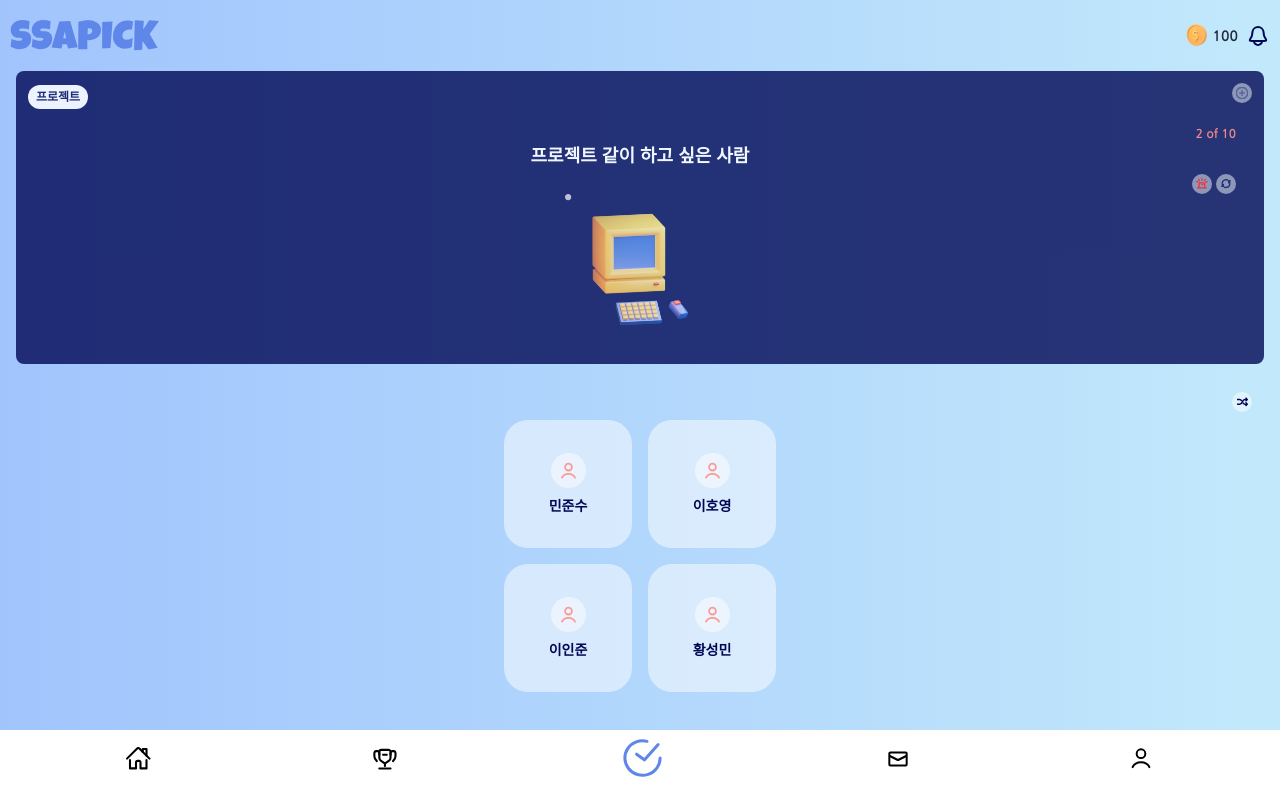
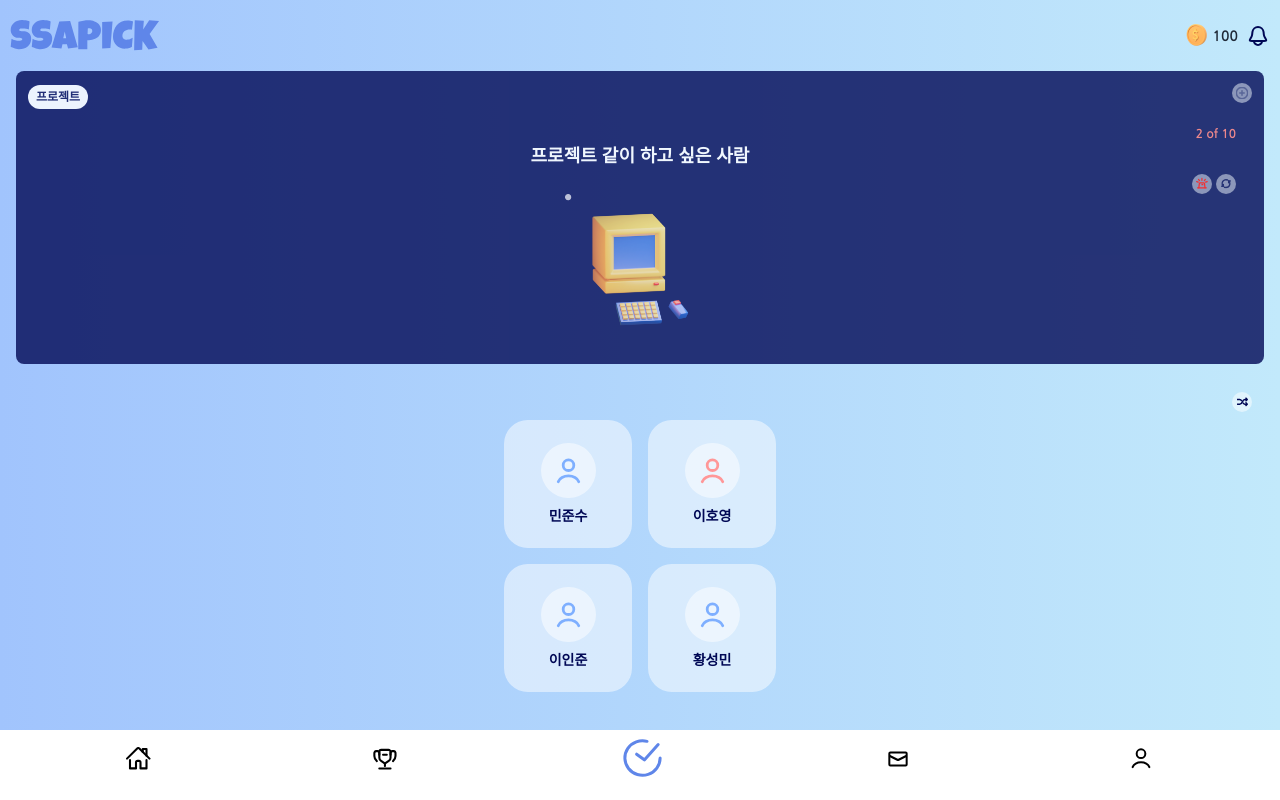
Before and after one commit to rlaehdud1002/SSAPICK, a React (Create React App) app in the folder client/: page /pick in a window 1280 px wide. Built offline with nearby package versions, Linux system fonts and the light colour scheme.

Commit message:
[FEAT] user 아이콘 크기 조정

```diff
--- a/client/src/components/MessagePage/MessageContent.tsx
+++ b/client/src/components/MessagePage/MessageContent.tsx
@@ -21,7 +21,7 @@ const MessageContent = ({
     <div className="mx-2 my-5 border-b-[1px]">
       <div className="flex flex-row justify-between">
         <div className='flex flex-row items-center'>
-          <UserPickIcon gen={gen} />
+          <UserPickIcon gen={gen} width={32} height={32}/>
           <h1 className="ms-3">{name}</h1>
         </div>
         <PointIcon />
--- a/client/src/components/PickPage/Choice.tsx
+++ b/client/src/components/PickPage/Choice.tsx
@@ -2,13 +2,14 @@ import UserPickIcon from 'icons/UserPickIcon';
 
 interface ChoiceProps {
   username: string;
+  gen: string;
   // profileImage: string;
 }
 
-const Choice = ({ username }: ChoiceProps) => {
+const Choice = ({ username, gen }: ChoiceProps) => {
   return (
     <div className="bg-white/50 w-32 h-32 rounded-3xl flex flex-col items-center justify-center first-line m-2">
-      <UserPickIcon gen="female"/>
+      <UserPickIcon gen={gen} width={55} height={55}/>
       <p className="pt-2 text-sm">{username}</p>
     </div>
   );
--- a/client/src/icons/UserPickIcon.tsx
+++ b/client/src/icons/UserPickIcon.tsx
@@ -1,12 +1,14 @@
 interface UserPickIconProps {
   gen: string;
+  width: number;
+  height: number;
 }
 
-const UserPickIcon = ({ gen }: UserPickIconProps) => {
+const UserPickIcon = ({ gen, width, height }: UserPickIconProps) => {
   return (
     <svg
-      width="35"
-      height="35"
+      width={width}
+      height={height}
       viewBox="0 0 35 35"
       fill="none"
       xmlns="http://www.w3.org/2000/svg"
--- a/client/src/pages/Pick.tsx
+++ b/client/src/pages/Pick.tsx
@@ -6,21 +6,21 @@ import ShuffleIcon from 'icons/ShuffleIcon';
 
 const Pick = () => {
   return (
-    <div className='relative'>
+    <div className="relative">
       {/* <PickComplete /> */}
       {/* <CoolTime /> */}
       <Question category="프로젝트" />
       <div className="m-7">
-        <div className='flex flex-row justify-end'>
+        <div className="flex flex-row justify-end">
           <ShuffleIcon className="cursor-pointer" />
         </div>
         <div className="flex flex-row justify-center">
-          <Choice username="민준수" />
-          <Choice username="이호영" />
+          <Choice username="민준수" gen="male" />
+          <Choice username="이호영" gen="female" />
         </div>
         <div className="flex flex-row justify-center">
-          <Choice username="이인준" />
-          <Choice username="황성민" />
+          <Choice username="이인준" gen="male" />
+          <Choice username="황성민" gen="male" />
         </div>
       </div>
     </div>
```
